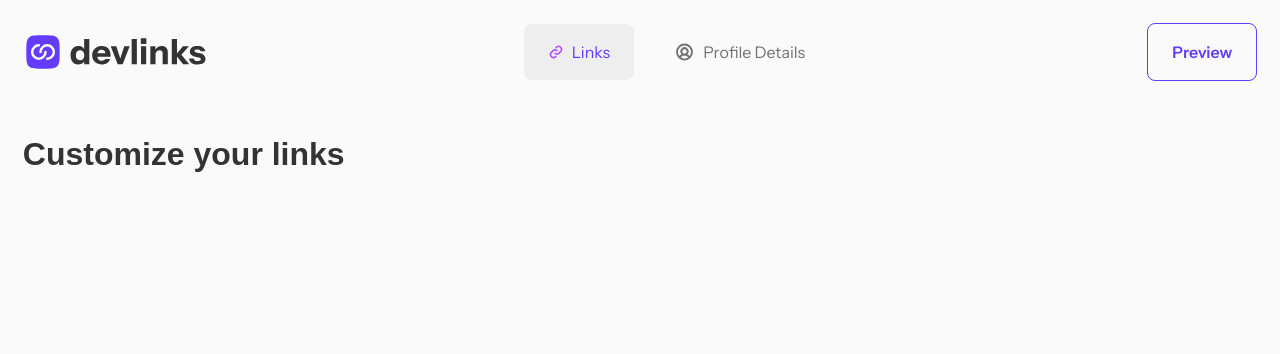
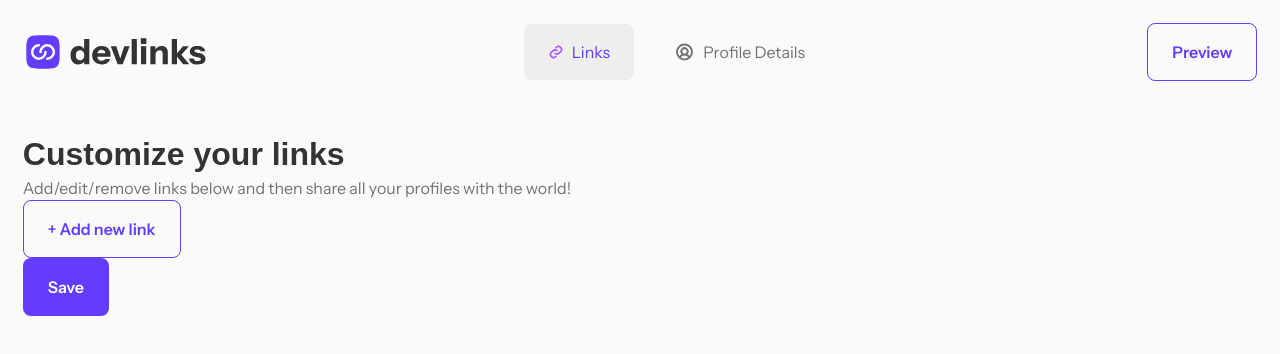
Before and after one commit to jkaps9/link-sharing-app, a React (Vite) app: page /links in a window 1280 px wide. Shown: the top 354 px of the page. Built offline with nearby package versions, Linux system fonts and the light colour scheme; a web font is replaced by a local one.

Commit message:
add links page content

```diff
--- a/src/routes/links.jsx
+++ b/src/routes/links.jsx
@@ -1,5 +1,25 @@
 const Links = () => {
-  return <h1>Customize your links</h1>;
+  return (
+    <>
+      <header>
+        <h1>Customize your links</h1>
+        <p>
+          Add/edit/remove links below and then share all your profiles with the
+          world!
+        </p>
+      </header>
+      <section>
+        <button type="button" className="btn btn--secondary">
+          + Add new link
+        </button>
+      </section>
+      <footer>
+        <button type="button" className="btn btn--primary">
+          Save
+        </button>
+      </footer>
+    </>
+  );
 };
 
 export default Links;
```
